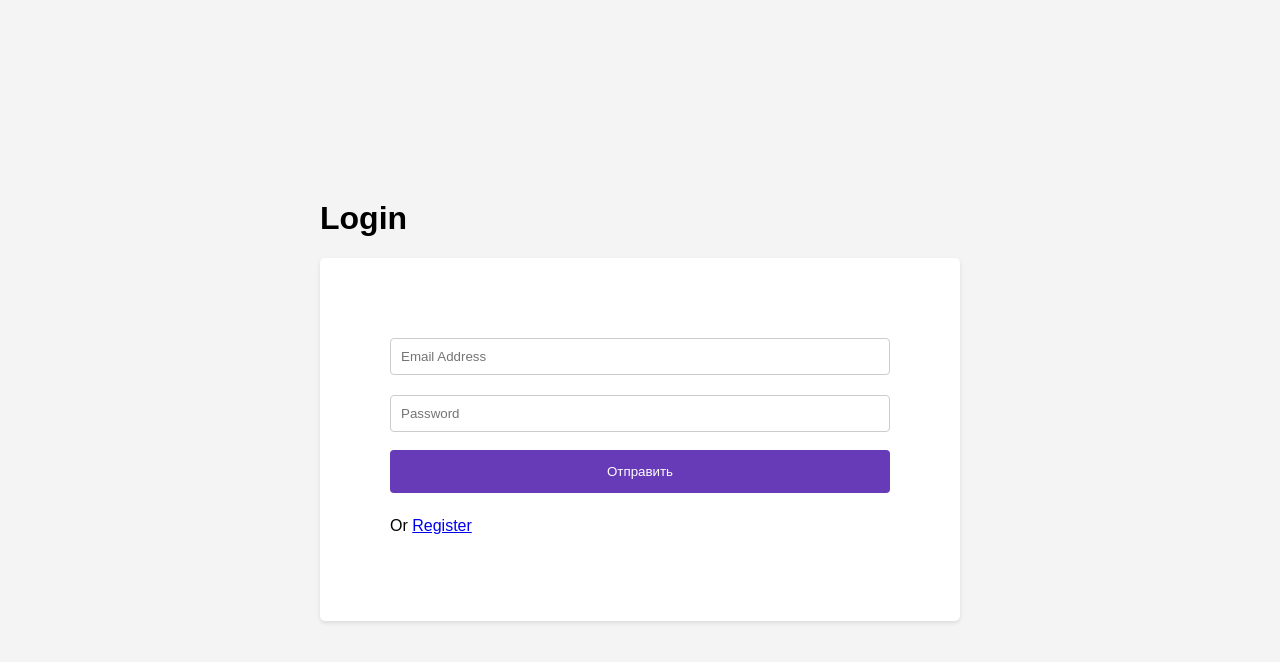
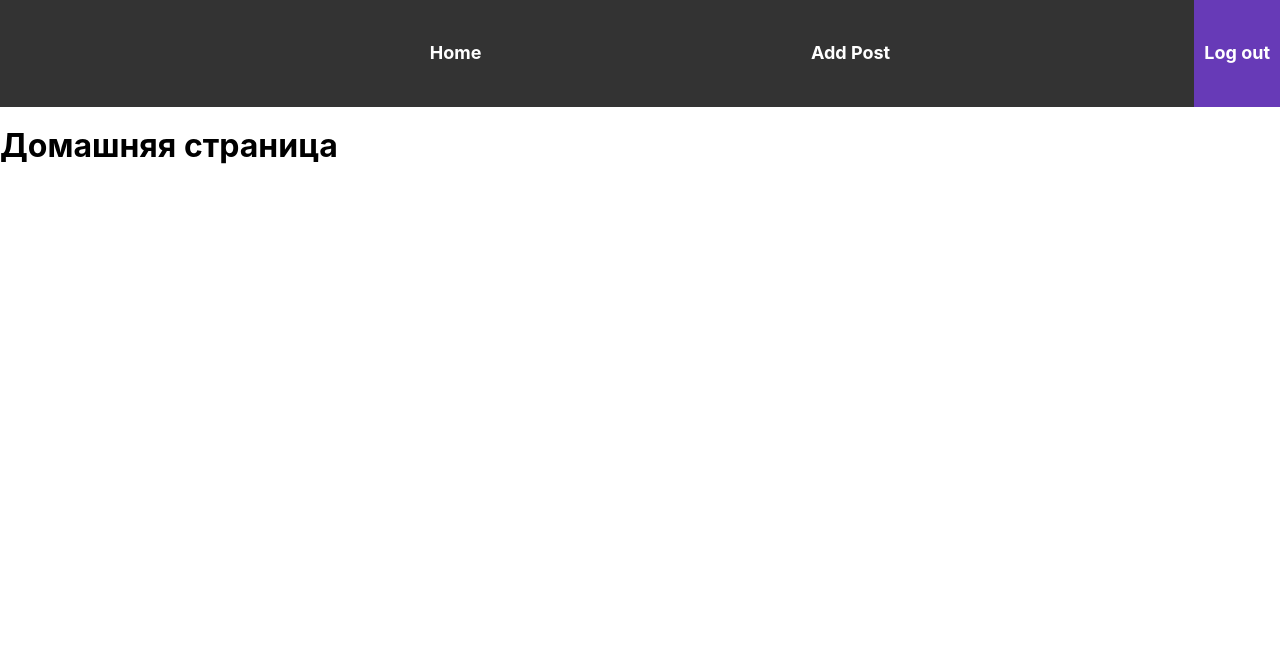
Before and after one commit to Evcadiy/Twitts, a React (Create React App) app: page / in a window 1280 px wide. Before the commit this address led to /login. Shown: the top 662 px of the page. Built offline with nearby package versions, Linux system fonts and the light colour scheme; no server answers; sample sign-in values are in the browser's storage.

Commit message:
new commit

```diff
--- a/package.json
+++ b/package.json
@@ -8,6 +8,7 @@
     "@testing-library/react": "^13.4.0",
     "@testing-library/user-event": "^13.5.0",
     "firebase": "^10.6.0",
+    "normalize.css": "^8.0.1",
     "react": "^18.2.0",
     "react-dom": "^18.2.0",
     "react-redux": "^8.1.3",
--- a/src/App.js
+++ b/src/App.js
@@ -2,16 +2,20 @@ import React from "react";
 import { Route, Routes } from "react-router-dom";
 
 import HomePage from "./pages/HomePage";
+import AddPost from "./pages/AddPost";
 import LoginPage from "./pages/LoginPage";
 import RegisterPage from "./pages/RegisterPage";
 
 const App = () => {
   return (
-    <Routes>
-      <Route path="/" Component={HomePage} />
-      <Route path="/login" Component={LoginPage} />
-      <Route path="/register" Component={RegisterPage} />
-    </Routes>
+    <>
+      <Routes>
+        <Route path="/" Component={HomePage} />
+        <Route path="/add-post" Component={AddPost} />
+        <Route path="/login" Component={LoginPage} />
+        <Route path="/register" Component={RegisterPage} />
+      </Routes>
+    </>
   );
 };
 
--- /dev/null
+++ b/src/components/Header/Header.jsx
@@ -0,0 +1,37 @@
+import React from "react";
+import { NavLink } from "react-router-dom";
+import { useDispatch } from "react-redux";
+import { useNavigate } from "react-router-dom";
+
+import styles from "./Header.module.scss";
+
+import { removeUser } from "../../redux/userSlice";
+
+const Header = ({ removeBtn }) => {
+  const navigate = useNavigate();
+  const dispatch = useDispatch();
+
+  const remove = () => {
+    dispatch(removeUser());
+    localStorage.removeItem("authUser");
+    navigate("/login");
+  };
+
+  return (
+    <header>
+      <div className={styles.container}>
+        <ul>
+          <li>
+            <NavLink to={"/"}>Home</NavLink>
+            <NavLink to={"/add-post"}>Add Post</NavLink>
+          </li>
+        </ul>
+        <button className={styles.removeBtn} onClick={remove}>
+          Log out
+        </button>
+      </div>
+    </header>
+  );
+};
+
+export default Header;
--- /dev/null
+++ b/src/components/Header/Header.module.scss
@@ -0,0 +1,39 @@
+@import "~normalize.css/normalize";
+
+header {
+  background-color: #333;
+  position: relative;
+  color: white;
+  font-size: 18px;
+
+  .container {
+    padding: 25px;
+    margin: 0 200px;
+    background-color: transparent;
+
+    ul {
+      li {
+        display: flex;
+        justify-content: space-around;
+        align-items: center;
+        a {
+          color: #fff;
+          list-style: none;
+          text-decoration: none;
+          font-weight: 700;
+        }
+      }
+    }
+    .removeBtn {
+      position: absolute;
+      top: 0;
+      right: 0;
+      font-weight: 700;
+      background-color: #673ab7;
+      color: #fff;
+      border: none;
+      padding: 43px 10px;
+      cursor: pointer;
+    }
+  }
+}
--- a/src/hooks/use-auth.jsx
+++ b/src/hooks/use-auth.jsx
@@ -1,4 +1,4 @@
-import { useSelector } from "react-redux/es/hooks/useSelector";
+import { useSelector } from "react-redux";
 
 const useAuth = () => {
   const { email, token, id } = useSelector((state) => state.user);
--- /dev/null
+++ b/src/pages/AddPost.jsx
@@ -0,0 +1,14 @@
+import React from "react";
+import Header from "../components/Header/Header";
+
+const AddPost = () => {
+  return (
+    <>
+      <Header />
+
+      <h1>AddPost страница</h1>
+    </>
+  );
+};
+
+export default AddPost;
--- a/src/pages/Auth.module.scss
+++ b/src/pages/Auth.module.scss
@@ -4,7 +4,7 @@ $input-border-color: #ccc;
 $button-bg: #673ab7;
 $button-bg-hover: #441398;
 
-body {
+.container {
   font-family: Arial, sans-serif;
   background-color: $background-color;
   display: flex;
@@ -16,7 +16,7 @@ body {
 
 .form {
   background-color: $login-bg;
-  padding: 70px;
+  padding: 40px 50px;
   border-radius: 5px;
   box-shadow: 0 2px 4px rgba(0, 0, 0, 0.1);
   width: 500px;
@@ -24,7 +24,8 @@ body {
   input[type="email"],
   input[type="password"] {
     width: 100%;
-    padding: 10px;
+    font-size: 16px;
+    padding: 11px;
     margin: 10px 0;
     display: inline-block;
     border: 1px solid $input-border-color;
@@ -36,7 +37,7 @@ body {
     width: 100%;
     background-color: $button-bg;
     color: white;
-    padding: 14px 20px;
+    padding: 15px 20px;
     margin: 8px 0;
     border: none;
     border-radius: 4px;
--- a/src/pages/HomePage.jsx
+++ b/src/pages/HomePage.jsx
@@ -1,37 +1,39 @@
-// HomePage.jsx
 import React, { useEffect } from "react";
 import { useNavigate } from "react-router-dom";
-
 import useAuth from "../hooks/use-auth";
 import { useDispatch } from "react-redux";
-import { setUser, removeUser } from "../redux/userSlice";
+import { setUser } from "../redux/userSlice";
+import Header from "../components/Header/Header";
 
 const HomePage = () => {
   const navigate = useNavigate();
   const dispatch = useDispatch();
-  const { email, isAuth } = useAuth();
+  const { isAuth } = useAuth();
 
   useEffect(() => {
+    const storedUser = localStorage.getItem("authUser");
+
+    if (storedUser) {
+      const userData = JSON.parse(storedUser);
+      dispatch(setUser(userData));
+    }
+
     if (!isAuth) {
       navigate("/login");
     }
-  }, [isAuth, navigate]);
-
-  const remove = () => {
-    console.log("Выход из системы");
-    dispatch(removeUser());
-    console.log("После выхода из системы");
-  };
+  }, [isAuth, dispatch, navigate]);
 
   return (
+    <>
+      <Header />
       <div>
         {isAuth ? (
           <div>
             <h1>Домашняя страница</h1>
-          <button onClick={remove}>Remove</button>
           </div>
         ) : null}
       </div>
+    </>
   );
 };
 
--- a/src/pages/LoginPage.jsx
+++ b/src/pages/LoginPage.jsx
@@ -1,4 +1,3 @@
-// LoginPage.jsx
 import React, { useState, useEffect } from "react";
 import { Link, useNavigate } from "react-router-dom";
 import { useDispatch } from "react-redux";
@@ -11,6 +10,17 @@ const LoginPage = () => {
   const navigate = useNavigate();
   const [email, setEmail] = useState("");
   const [pass, setPass] = useState("");
+  const [error, setError] = useState(null);
+
+  useEffect(() => {
+    const storedUser = localStorage.getItem("authUser");
+
+    if (storedUser) {
+      const userData = JSON.parse(storedUser);
+      dispatch(setUser(userData));
+      navigate("/");
+    }
+  }, [dispatch, navigate]);
 
   const formHandler = (e) => {
     e.preventDefault();
@@ -18,6 +28,7 @@ const LoginPage = () => {
 
   const loginHandler = (e) => {
     e.preventDefault();
+
     const auth = getAuth();
     signInWithEmailAndPassword(auth, email, pass)
       .then(({ user }) => {
@@ -28,15 +39,28 @@ const LoginPage = () => {
             id: user.uid,
           })
         );
+
+        localStorage.setItem(
+          "authUser",
+          JSON.stringify({
+            email: user.email,
+            token: user.accessToken,
+            id: user.uid,
+          })
+        );
+
         navigate("/");
       })
-      .catch(console.error);
+      .catch((error) => {
+        console.error("Error:", error.message);
+        setError("Error: Invalid login or password");
+      });
   };
 
   return (
-    <>
-      <h1>Login</h1>
+    <div className={styles.container}>
       <form onSubmit={formHandler} className={styles.form}>
+        <h1>Login</h1>
         <input
           type="email"
           placeholder="Email Address"
@@ -55,8 +79,9 @@ const LoginPage = () => {
         <p>
           Or <Link to="/register">Register</Link>
         </p>
+        {error && <p style={{ color: "red" }}>{error}</p>}
       </form>
-    </>
+    </div>
   );
 };
 
--- a/src/pages/RegisterPage.jsx
+++ b/src/pages/RegisterPage.jsx
@@ -1,16 +1,24 @@
-// RegisterPage.jsx
 import React, { useState, useEffect } from "react";
 import { Link, useNavigate } from "react-router-dom";
 import { useDispatch } from "react-redux";
 import { getAuth, createUserWithEmailAndPassword } from "firebase/auth";
 import styles from "./Auth.module.scss";
 import { setUser } from "../redux/userSlice";
+import useAuth from "../hooks/use-auth";
 
 const RegisterPage = () => {
   const dispatch = useDispatch();
   const navigate = useNavigate();
+  const { isAuth } = useAuth();
   const [email, setEmail] = useState("");
   const [pass, setPass] = useState("");
+  const [error, setError] = useState(null);
+
+  useEffect(() => {
+    if (isAuth) {
+      navigate("/");
+    }
+  }, [isAuth, navigate]);
 
   const formHandler = (e) => {
     e.preventDefault();
@@ -18,6 +26,7 @@ const RegisterPage = () => {
 
   const registerHandler = (e) => {
     e.preventDefault();
+
     const auth = getAuth();
     createUserWithEmailAndPassword(auth, email, pass)
       .then(({ user }) => {
@@ -28,15 +37,29 @@ const RegisterPage = () => {
             id: user.uid,
           })
         );
+
+        localStorage.setItem(
+          "authUser",
+          JSON.stringify({
+            email: user.email,
+            token: user.accessToken,
+            id: user.uid,
+          })
+        );
+
         navigate("/");
       })
-      .catch(console.error);
+
+      .catch((error) => {
+        console.error("Error:", error.message);
+        setError("Error: Invalid email or password");
+      });
   };
 
   return (
-    <>
-      <h1>Register</h1>
+    <div className={styles.container}>
       <form onSubmit={formHandler} className={styles.form}>
+        <h1>Register</h1>
         <input
           type="email"
           placeholder="Email Address"
@@ -55,8 +78,9 @@ const RegisterPage = () => {
         <p>
           Already have an account? <Link to="/login">Sign in</Link>
         </p>
+        {error && <p style={{ color: "red" }}>{error}</p>}
       </form>
-    </>
+    </div>
   );
 };
 
```
Also changed, not shown: src/components/Form.jsx (deleted), 1 other file (tests, documents, lock files or other folders). Lines whose indentation alone changed are shown as unchanged.
